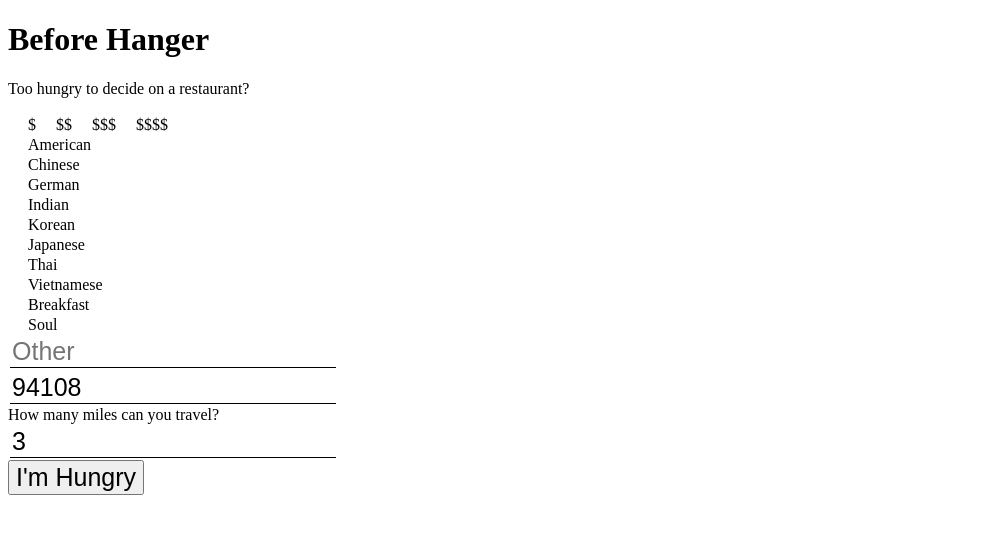
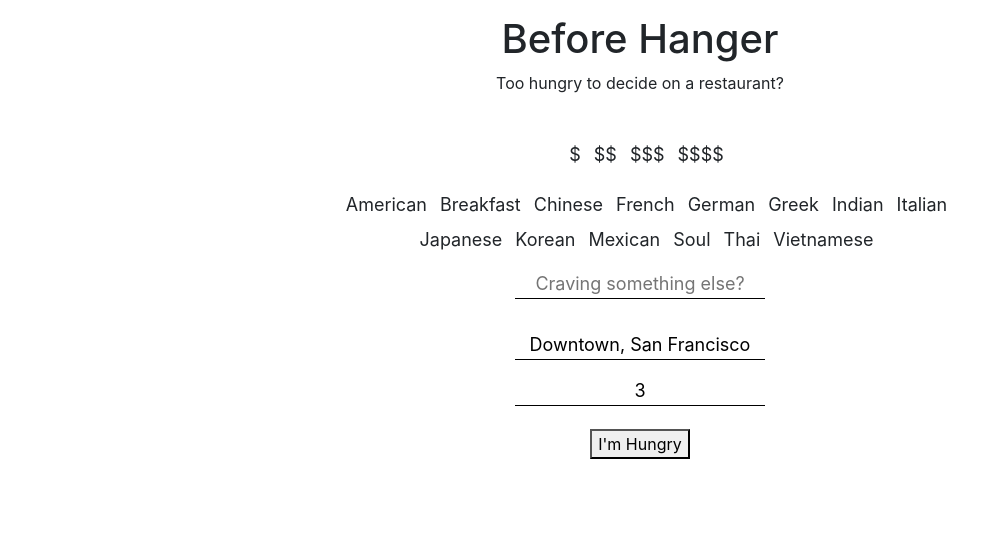
Before and after one commit to kellymhli/before-hanger, a React (Create React App) app: page / in a window 1280 px wide. Shown: the top 534 px of the page, without its empty margins (0-1001 px from the left). Built offline with nearby package versions, Linux system fonts and the light colour scheme; no server answers.

Commit message:
Some CSS styling

```diff
--- a/package.json
+++ b/package.json
@@ -7,6 +7,7 @@
     "@testing-library/react": "^9.4.0",
     "@testing-library/user-event": "^7.2.1",
     "axios": "^0.19.2",
+    "bootstrap": "^4.4.1",
     "react": "^16.12.0",
     "react-dom": "^16.12.0",
     "react-scripts": "3.3.0",
--- a/src/App.css
+++ b/src/App.css
@@ -1,22 +1,39 @@
+.container {
+  display: flex;
+  flex-direction: column;
+  align-items: center;
+  justify-content: center;
+  text-align: center;
+}
+
+.title-container, .distance, .cuisine-container, .price-container {
+  margin: 15px;
+}
+
 input[type="text"] {
+  background-color: transparent;
   border-width: 0px;
   outline: none;
   border-bottom: 1px solid;
   margin: 2px;
-  font-size: 25px;
+  width: 250px;
+  font-size: 18px;
+  text-align: center;
+  margin: 8px;
 }
 
-input[type="radio"], input[type="checkbox"] {
+input[type="checkbox"] {
   visibility: hidden;
 }
 
 label {
   cursor: pointer;
+  font-size: 18px;
 }
 
 input:checked + label {
-  font-weight: 900;
-  font-size: larger;
+  font-weight:500;
+  font-size: 19px;
   color:#1DB954;
 }
 
--- a/src/App.js
+++ b/src/App.js
@@ -64,7 +64,7 @@ class App extends React.Component {
     if (radius*1609 > 40000) {
       radius = 40000;
     } else {
-      radius *= 1609;
+      radius *= 1609;  // Meters in a mile
     }
 
     const values = {
@@ -118,7 +118,7 @@ class App extends React.Component {
 
   render() {
     return (
-      <div>
+      <div className="container">
         <Title />
         <Form getOptions={ this.getOptions } />
         {this.state.selectedRes ? <Restaurant
--- a/src/components/Form.js
+++ b/src/components/Form.js
@@ -17,29 +17,36 @@ const Form = props => (
             <div className="cuisine-container">
                 <input type="checkbox" name="cuisine" value="am" id="am"/>
                 <label for="am">American</label>
-                <br /><input type="checkbox" name="cuisine" value="chinese" id="ch" />
+                <input type="checkbox" name="cuisine" value="breakfast_brunch" id="bk" />
+                <label for="bk">Breakfast</label>
+                <input type="checkbox" name="cuisine" value="chinese" id="ch" />
                 <label for="ch">Chinese</label>
-                <br /><input type="checkbox" name="cuisine" value="german" id="gm" />
+                <input type="checkbox" name="cuisine" value="french" id="fr" />
+                <label for="fr">French</label>
+                <input type="checkbox" name="cuisine" value="german" id="gm" />
                 <label for="gm">German</label>
-                <br /><input type="checkbox" name="cuisine" value="indpak" id="in" />
+                <input type="checkbox" name="cuisine" value="greek" id="gr" />
+                <label for="gr">Greek</label>
+                <input type="checkbox" name="cuisine" value="indpak" id="in" />
                 <label for="in">Indian</label>
-                <br /><input type="checkbox" name="cuisine" value="korean" id="kr" />
-                <label for="kr">Korean</label>
+                <input type="checkbox" name="cuisine" value="italian" id="it" />
+                <label for="it">Italian</label>
                 <br /><input type="checkbox" name="cuisine" value="japanese" id="jp" />
                 <label for="jp">Japanese</label>
-                <br /><input type="checkbox" name="cuisine" value="thai" id="th" />
+                <input type="checkbox" name="cuisine" value="korean" id="kr" />
+                <label for="kr">Korean</label>
+                <input type="checkbox" name="cuisine" value="mexican" id="mx" />
+                <label for="mx">Mexican</label>
+                <input type="checkbox" name="cuisine" value="soulfood" id="sl" />
+                <label for="sl">Soul</label>
+                <input type="checkbox" name="cuisine" value="thai" id="th" />
                 <label for="th">Thai</label>
-                <br /><input type="checkbox" name="cuisine" value="vietnamese" id="vt" />
+                <input type="checkbox" name="cuisine" value="vietnamese" id="vt" />
                 <label for="vt">Vietnamese</label>
-                <br /><input type="checkbox" name="cuisine" value="breakfast_brunch" id="bk" />
-                <label for="bk">Breakfast</label>
-                <br /><input type="checkbox" name="cuisine" value="soulfood" id="sl" />
-                <label for="sl">Soul</label>
-                <br /><input type="text" name="other" placeholder="Other" />
+                <br /><input type="text" name="other" placeholder="Craving something else?" />
             </div>
-            <div>
-                <input type="text" name="city" placeholder="City..." defaultValue="94108"/><br />
-                How many miles can you travel?<br />
+            <div class="distance">
+                <input type="text" name="city" placeholder="City..." defaultValue="Downtown, San Francisco"/><br />
                 <input type="text" name="radius" placeholder="How many miles can you travel?" defaultValue="3" />
             </div>
             <button>I'm Hungry</button>
--- a/src/components/Restaurant.js
+++ b/src/components/Restaurant.js
@@ -3,12 +3,10 @@ import React from 'react';
 const Restaurant = props => {
     return (
         <div className="restaurant-container">
-            <h1>You're going here: </h1>
+            <h3>Done. You're going to: <br /><br />{props.name}</h3>
             <div>
-                <br />{props.id}
-                <br /><h2>{props.name}</h2>
-                <br /><img src={props.imgUrl} alt="{props.name}" width="300" height="200" />
-                <br /><a href={props.url}>Yelp Link</a>
+                <img src={props.imgUrl} alt="{props.name}" width="500" height="350" />
+                <br /><a href={props.url} target="_blank">Yelp Link</a>
                 <br />Reviews: {props.reviewCount}
                 <br />Price: {props.price}
                 <br />Rating: {props.rating}
--- a/src/index.js
+++ b/src/index.js
@@ -3,6 +3,8 @@ import ReactDOM from 'react-dom';
 import './App.css';
 import App from './App';
 import * as serviceWorker from './serviceWorker';
+import 'bootstrap/dist/css/bootstrap.min.css';
+
 
 ReactDOM.render(<App />, document.getElementById('root'));
 
```
Also changed, not shown: 1 other file (tests, documents, lock files or other folders).
